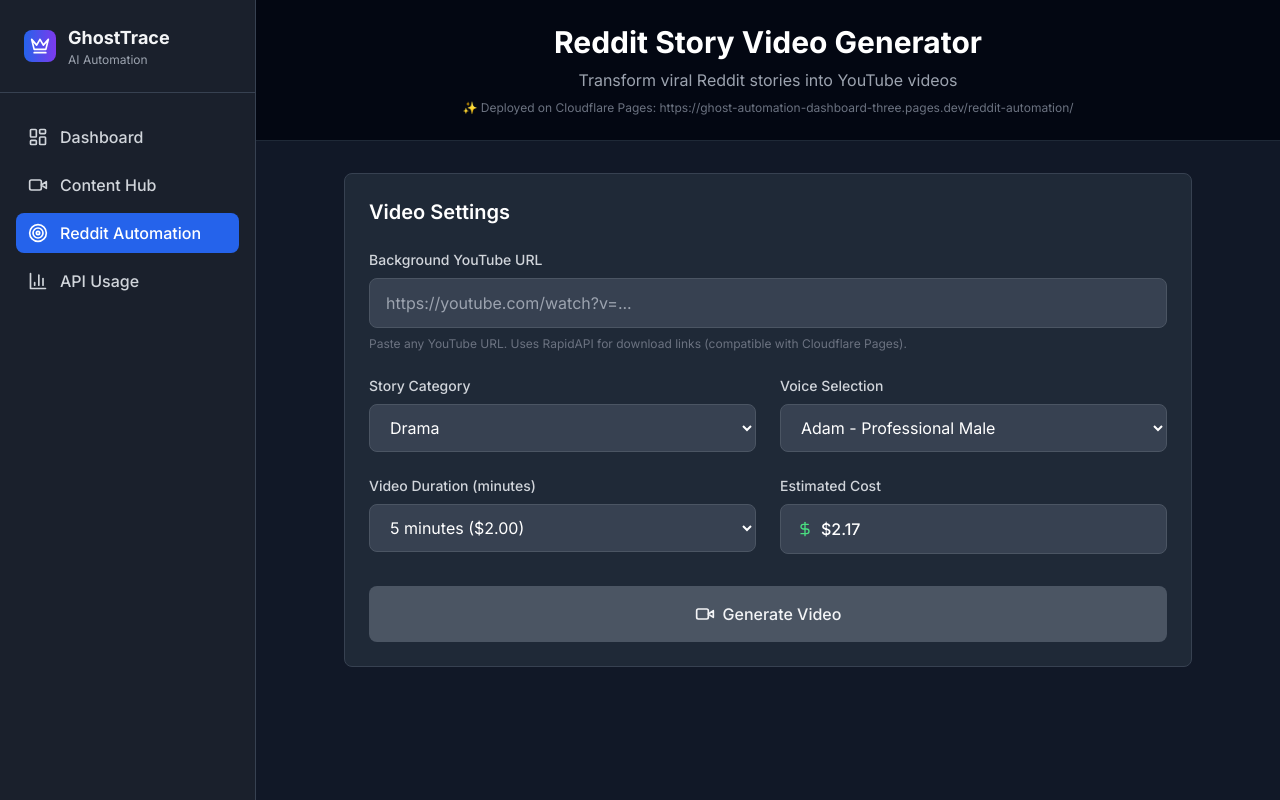
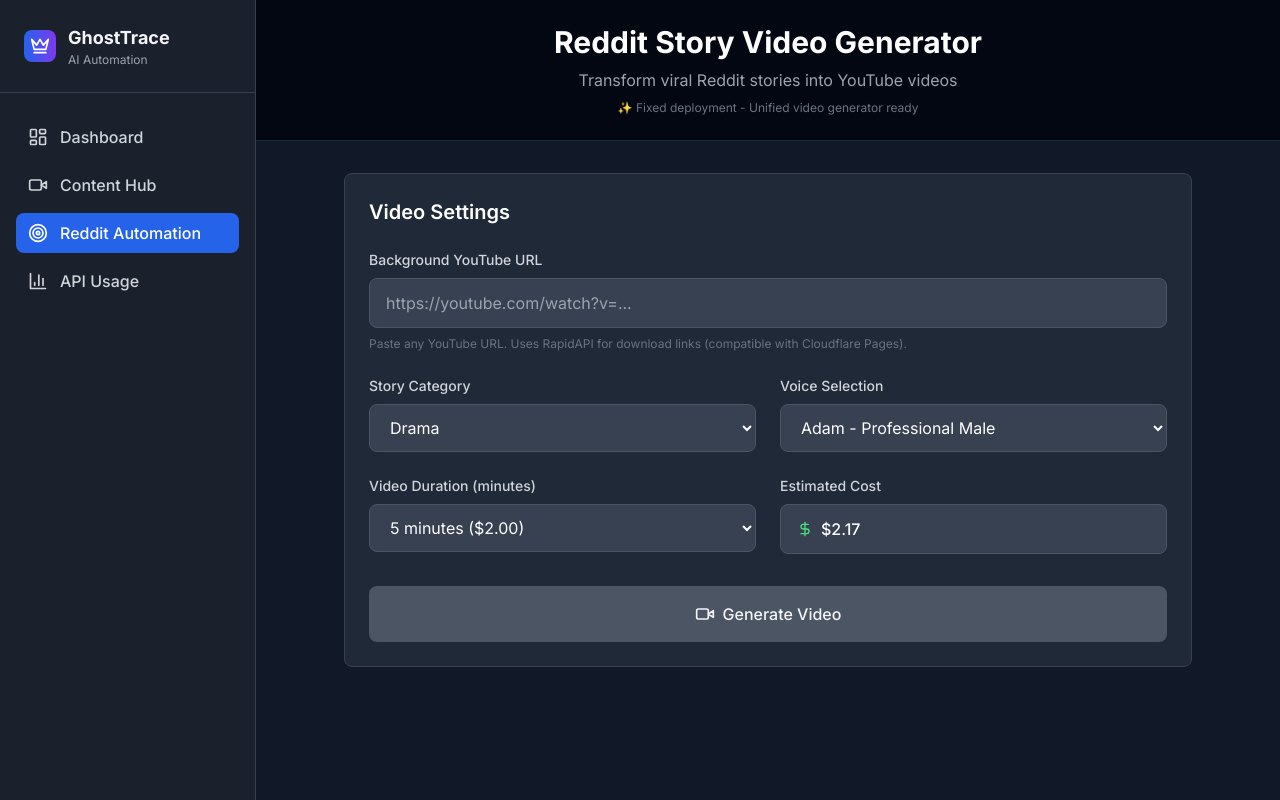
Before and after one commit to KeptKitchenAdmin/ghost-automation-dashboard-two, a Next.js app: page /reddit-automation in a window 1280 px wide. Built offline with nearby package versions, Linux system fonts and the light colour scheme.

Commit message:
Test: tiny commit to verify deployment
- Single line change to test if small commits deploy
- Should bypass Cloudflare build queue issues

```diff
--- a/app/reddit-automation/page.tsx
+++ b/app/reddit-automation/page.tsx
@@ -129,7 +129,7 @@ const VideoGenerator = () => {
             <h1 className="text-3xl font-bold text-white mb-2">Reddit Story Video Generator</h1>
             <p className="text-gray-400">Transform viral Reddit stories into YouTube videos</p>
             <p className="text-xs text-gray-500 mt-2">
-              ✨ Deployed on Cloudflare Pages: https://ghost-automation-dashboard-three.pages.dev/reddit-automation/
+              ✨ Fixed deployment - Unified video generator ready
             </p>
           </div>
         </div>
```
